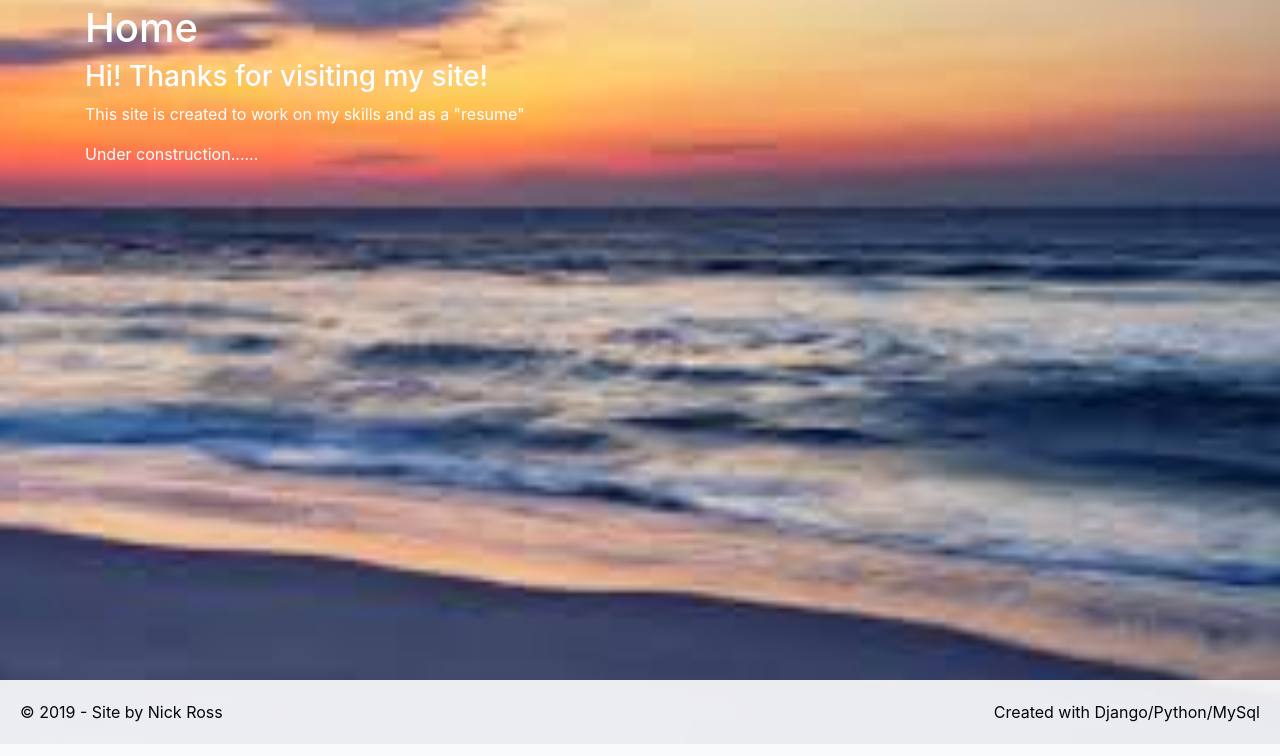
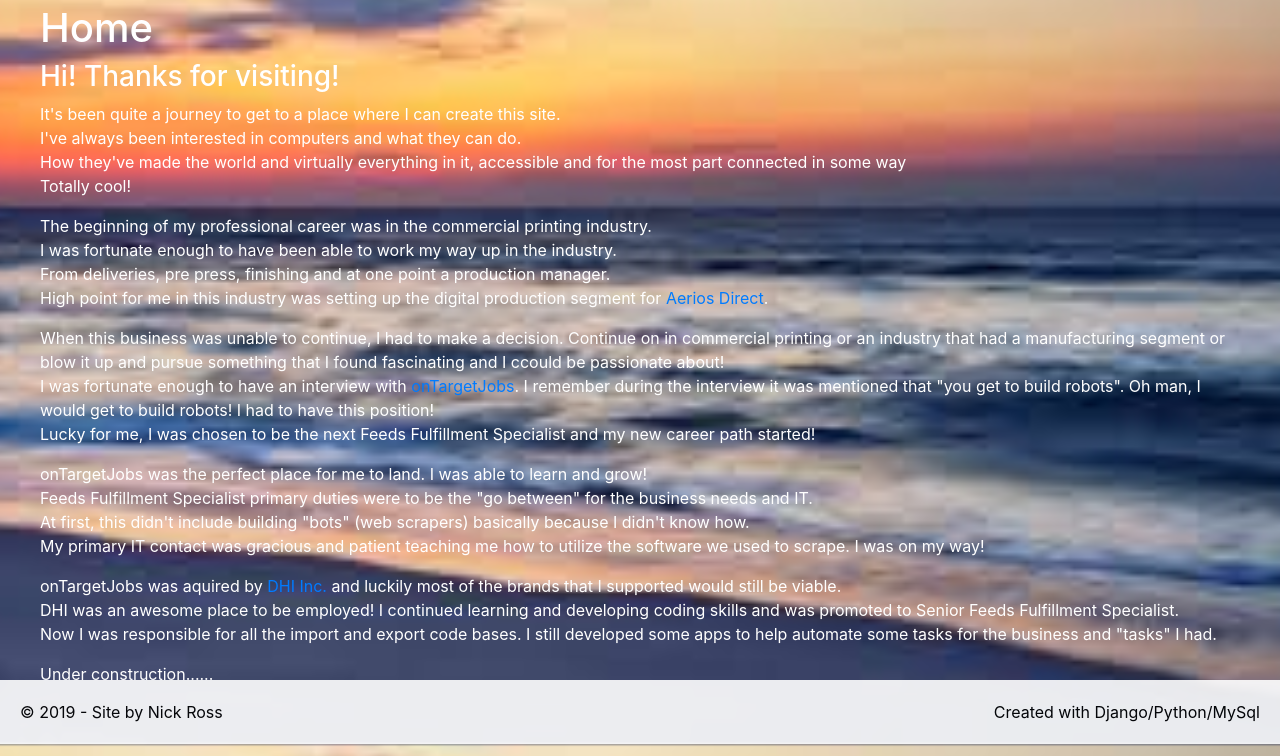
Before and after one commit to codecampNick/MySite2, a Django app: page / in a window 1280 px wide. Shown: the part 56-812 px from the top of the page. Run offline with Django 3.2, Linux system fonts and the light colour scheme; parts of the project's set-up code (start-up, migrations or seed data) failed here and were passed over; some libraries are stand-ins or nearby versions.

Commit message:
work around home page and some employer adjustments

```diff
--- a/languages/templates/languages_home.html
+++ b/languages/templates/languages_home.html
@@ -10,6 +10,7 @@
 {% block content %}
     <div class="content">
         <h1>Languages Home</h1>
+        <div class="row">
             <div class="lang-body">
                 <div class="code">
                     def get_languages():<br>
@@ -26,6 +27,8 @@
                 </div>
             </div>
         </div>
+
+    </div>
 {% endblock content %}
 {% block js %}
     <script type="text/javascript" src="{% static 'js/languages.js' %}"></script>
--- a/static/css/site.css
+++ b/static/css/site.css
@@ -19,6 +19,10 @@ body{
     margin-bottom: 70px;
 }
 
+#content{
+    margin: 25px;
+}
+
 .home-text{
     color: white;
 }
--- a/templates/home.html
+++ b/templates/home.html
@@ -7,8 +7,40 @@
     <div class="content">
         <div class="home-text">
             <h1>Home</h1>
-            <h3>Hi! Thanks for visiting my site!</h3>
-            <p>This site is created to work on my skills and as a "resume"</p>
+            <h3>Hi! Thanks for visiting!</h3>
+            <p>
+                It's been quite a journey to get to a place where I can create this site.<br>
+                I've always been interested in computers and what they can do.<br>
+                How they've made the world and virtually everything in it, accessible and for the most part connected in some way<br>
+                Totally cool!
+            </p>
+            <p>
+                The beginning of my professional career was in the commercial printing industry.<br>
+                I was fortunate enough to have been able to work my way up in the industry.<br>
+                From deliveries, pre press, finishing and at one point a production manager.<br>
+                High point for me in this industry was setting up the digital production segment for <a href="employment/aerios-direct-inc">Aerios Direct</a>.
+            </p>
+            <p>
+                When this business was unable to continue, I had to make a decision. Continue on in commercial printing or
+                an industry that had a manufacturing segment or blow it up and pursue something that I found fascinating and I ccould
+                be passionate about!<br>
+                I was fortunate enough to have an interview with <a href="employment/ontargetjobs">onTargetJobs</a>.
+                I remember during the interview it was mentioned that "you get to build robots". Oh man, I would get to build robots!
+                I had to have this position!<br>
+                Lucky for me, I was chosen to be the next Feeds Fulfillment Specialist and my new career path started!
+            </p>
+            <p>
+                onTargetJobs was the perfect place for me to land. I was able to learn and grow!<br>
+                Feeds Fulfillment Specialist primary duties were to be the "go between" for the business needs and IT.<br>
+                At first, this didn't include building "bots" (web scrapers) basically because I didn't know how.<br>
+                My primary IT contact was gracious and patient teaching me how to utilize the software we used to scrape. I was on my way!
+            </p>
+            <p>
+                onTargetJobs was aquired by <a href="employment/dice-holdings-inc">DHI Inc.</a> and luckily most of the brands that I supported would still be viable.<br>
+                DHI was an awesome place to be employed! I continued learning and developing coding skills and was promoted to Senior Feeds Fulfillment Specialist.<br>
+                Now I was responsible for all the import and export code bases. I still developed some apps to help automate some tasks for the business and "tasks" I had.<br>
+
+            </p>
             <p>Under construction......</p>
         </div>
     </div>
--- a/templates/index.html
+++ b/templates/index.html
@@ -31,9 +31,11 @@
         </div>
     </div>
 </nav>
-<div class="container">
-    {% block content %}
-    {% endblock content %}
+<div class="container-fluid">
+    <div id="content">
+        {% block content %}
+        {% endblock content %}
+    </div>
 </div>
 <div class="footer">
     <div class="row">
```
Also changed, not shown: employment/static/css/employment.css (+4 -3 lines), employment/templates/aerios-direct-inc.html (+16 -2 lines), employment/templates/employment_home.html (+6 -6 lines). Lines whose indentation alone changed are shown as unchanged.
